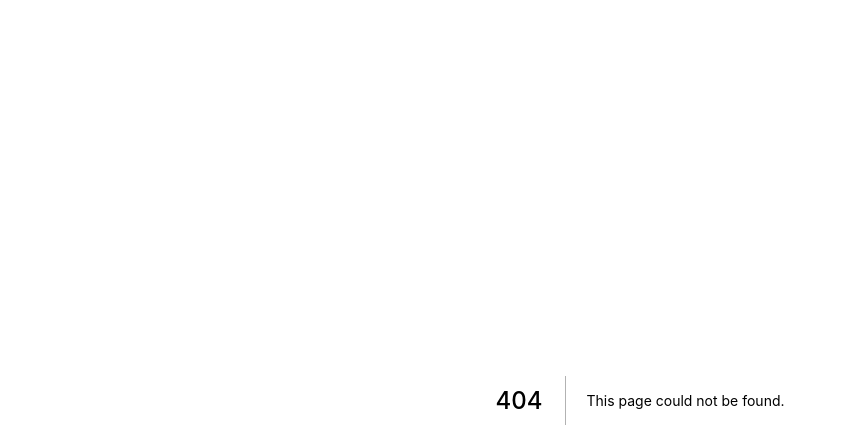
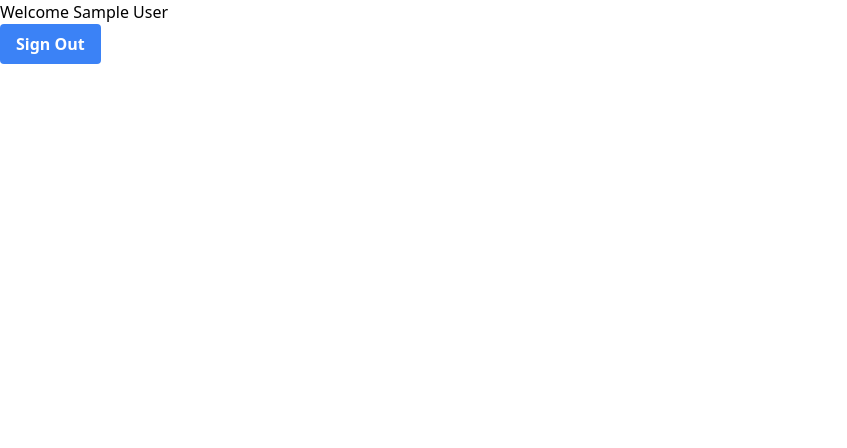
Before and after one commit to SamPetering/dgen, a Next.js app: page /account in a window 1280 px wide. Before the commit this address had no page. Shown: the top 448 px of the page, without its empty margins (0-847 px from the left). Built offline with nearby package versions, Linux system fonts and the light colour scheme; no server answers; sample sign-in values are in the browser's storage.

Commit message:
account page

```diff
--- /dev/null
+++ b/pages/account.tsx
@@ -0,0 +1,38 @@
+import { FC } from 'react';
+import { useSession, signOut, getSession } from 'next-auth/react';
+import { GetServerSideProps } from 'next';
+
+type Props = {};
+const btnStyle =
+  'bg-blue-500 hover:bg-blue-700 text-white font-bold py-2 px-4 rounded';
+const Account: FC<Props> = ({}) => {
+  const { data: session, status } = useSession();
+  if (status === 'authenticated') {
+    return (
+      <div>
+        <div>Welcome {session.user?.name}</div>
+        <button className={btnStyle} onClick={() => signOut()}>
+          Sign Out
+        </button>
+      </div>
+    );
+  } else {
+    return <div>you are not signed in</div>;
+  }
+};
+
+export default Account;
+
+export const getServerSideProps: GetServerSideProps = async (context) => {
+  const session = await getSession(context);
+  if (!session)
+    return {
+      redirect: {
+        destination: '/login',
+        permanent: false,
+      },
+    };
+  return {
+    props: { session },
+  };
+};
```
